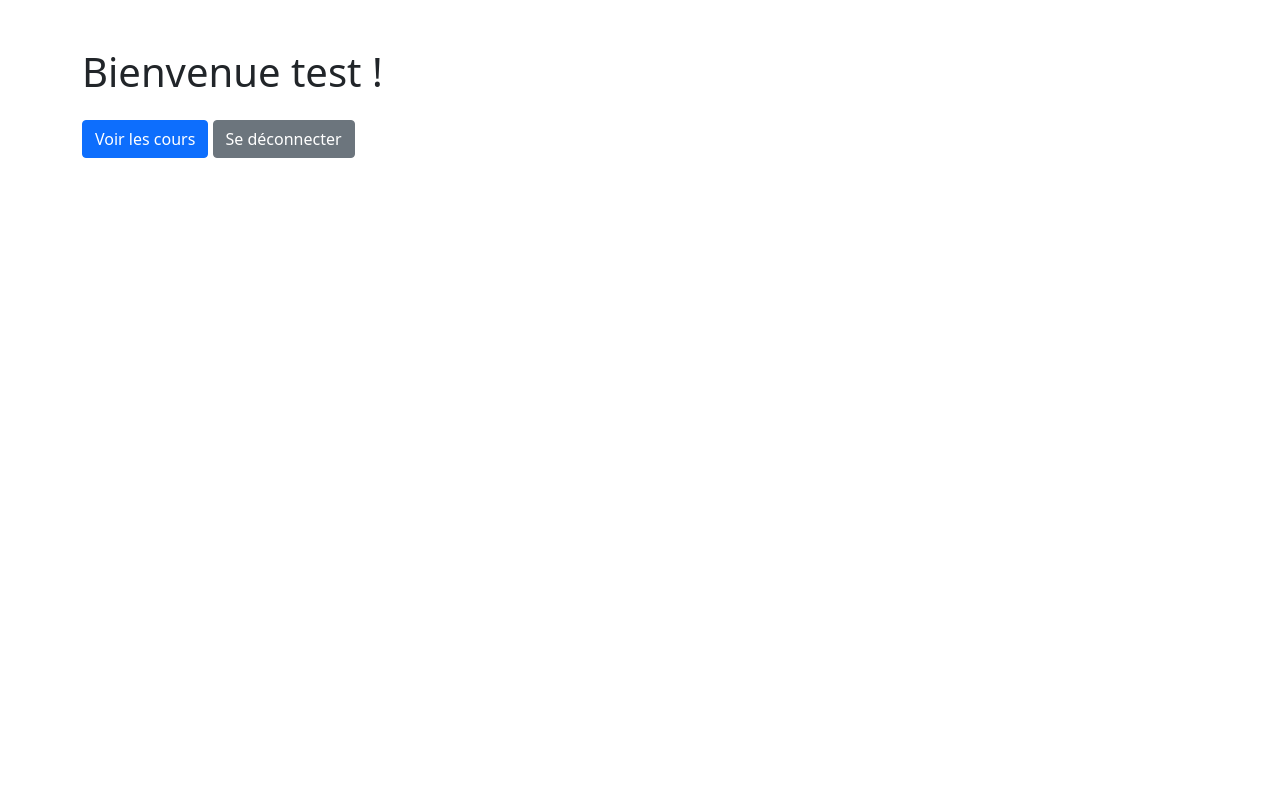
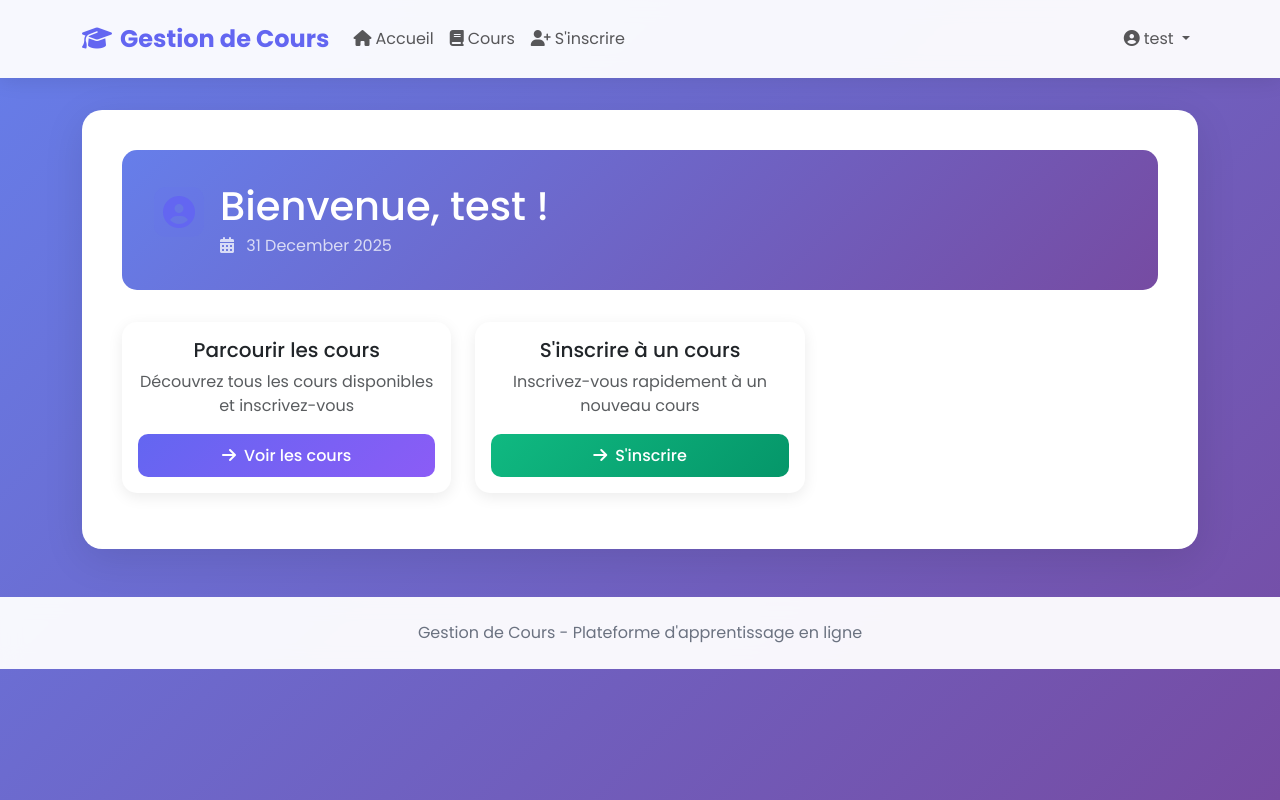
Before and after one commit to clemenbardin/python_avance, a Django app: page / in a window 1280 px wide. Run offline with Django 5.2, Linux system fonts and the light colour scheme; a user stored in the database is signed in.

Commit message:
[ADD] Refonte UI

```diff
--- a/gestion_de_cours/projet/templates/projet/accueil.html
+++ b/gestion_de_cours/projet/templates/projet/accueil.html
@@ -1,33 +1,110 @@
-<!DOCTYPE html>
-<html lang="fr">
-<head>
-    <meta charset="UTF-8">
-    <title>Accueil</title>
-    <link href="https://cdn.jsdelivr.net/npm/bootstrap@5.1.3/dist/css/bootstrap.min.css" rel="stylesheet">
-</head>
-<body>
-    <div class="container mt-5">
-        <h1>Bienvenue {{ user.username }} !</h1>
+{% extends 'projet/base.html' %}
 
-        {% if messages %}
-            {% for message in messages %}
-                <div class="alert alert-{{ message.tags }}">{{ message }}</div>
-            {% endfor %}
-        {% endif %}
+{% block title %}Accueil - Gestion de Cours{% endblock %}
 
-        {% if user.student_profile %}
-            <div class="card mt-4">
-                <div class="card-body">
-                    <h5>Votre profil étudiant</h5>
-                    <p><strong>Numéro d'étudiant :</strong> {{ user.student_profile.numero_etudiant }}</p>
-                    <p><strong>Niveau d'études :</strong> {{ user.student_profile.get_niveau_etudes_display }}</p>
-                    <p><strong>Date de naissance :</strong> {{ user.student_profile.date_naissance }}</p>
+{% block content %}
+<div class="row">
+    <div class="col-12">
+        <div class="profile-card">
+            <div class="d-flex align-items-center">
+                <div class="icon-wrapper icon-primary me-3">
+                    <i class="fas fa-user-circle fa-2x"></i>
+                </div>
+                <div>
+                    <h1 class="mb-1">Bienvenue, {{ user.username }} !</h1>
+                    <p class="mb-0 opacity-75">
+                        <i class="fas fa-calendar-alt me-2"></i>
+                        {{ user.date_joined|date:"d F Y" }}
+                    </p>
                 </div>
             </div>
-        {% endif %}
+        </div>
+    </div>
+</div>
 
-        <a href="{% url 'liste_cours' %}" class="btn btn-primary mt-3">Voir les cours</a>
-        <a href="{% url 'logout' %}" class="btn btn-secondary mt-3">Se déconnecter</a>
+{% if user.student_profile %}
+<div class="row mb-4">
+    <div class="col-12">
+        <div class="card">
+            <div class="card-header">
+                <i class="fas fa-id-card me-2"></i>Votre profil étudiant
+            </div>
+            <div class="card-body">
+                <div class="row">
+                    <div class="col-md-4 mb-3">
+                        <div class="stat-card">
+                            <div class="icon-wrapper icon-primary mx-auto mb-2">
+                                <i class="fas fa-hashtag"></i>
+                            </div>
+                            <h6 class="text-muted mb-1">Numéro d'étudiant</h6>
+                            <h4 class="stat-number">{{ user.student_profile.numero_etudiant }}</h4>
+                        </div>
+                    </div>
+                    <div class="col-md-4 mb-3">
+                        <div class="stat-card">
+                            <div class="icon-wrapper icon-info mx-auto mb-2">
+                                <i class="fas fa-graduation-cap"></i>
+                            </div>
+                            <h6 class="text-muted mb-1">Niveau d'études</h6>
+                            <h4 class="stat-number" style="font-size: 1.5rem;">{{ user.student_profile.get_niveau_etudes_display }}</h4>
+                        </div>
+                    </div>
+                    <div class="col-md-4 mb-3">
+                        <div class="stat-card">
+                            <div class="icon-wrapper icon-success mx-auto mb-2">
+                                <i class="fas fa-birthday-cake"></i>
+                            </div>
+                            <h6 class="text-muted mb-1">Date de naissance</h6>
+                            <h4 class="stat-number" style="font-size: 1.5rem;">{{ user.student_profile.date_naissance|date:"d/m/Y" }}</h4>
+                        </div>
+                    </div>
+                </div>
+            </div>
+        </div>
     </div>
-</body>
-</html>
+</div>
+{% endif %}
+
+<div class="row">
+    <div class="col-md-4 mb-3">
+        <div class="card course-card">
+            <div class="card-body text-center">
+                <h5 class="card-title">Parcourir les cours</h5>
+                <p class="card-text text-muted">Découvrez tous les cours disponibles et inscrivez-vous</p>
+                <a href="{% url 'liste_cours' %}" class="btn btn-primary w-100">
+                    <i class="fas fa-arrow-right me-2"></i>Voir les cours
+                </a>
+            </div>
+        </div>
+    </div>
+
+    <div class="col-md-4 mb-3">
+        <div class="card course-card">
+            <div class="card-body text-center">
+                <h5 class="card-title">S'inscrire à un cours</h5>
+                <p class="card-text text-muted">Inscrivez-vous rapidement à un nouveau cours</p>
+                <a href="{% url 'inscription_cours' %}" class="btn btn-success w-100">
+                    <i class="fas fa-arrow-right me-2"></i>S'inscrire
+                </a>
+            </div>
+        </div>
+    </div>
+
+    {% if perms.projet.can_publish_course %}
+    <div class="col-md-4 mb-3">
+        <div class="card course-card">
+            <div class="card-body text-center">
+                <div class="icon-wrapper icon-info mx-auto mb-3">
+                    <i class="fas fa-chart-bar fa-2x"></i>
+                </div>
+                <h5 class="card-title">Statistiques</h5>
+                <p class="card-text text-muted">Consultez les statistiques des cours</p>
+                <a href="#" class="btn btn-info w-100">
+                    <i class="fas fa-arrow-right me-2"></i>Voir les stats
+                </a>
+            </div>
+        </div>
+    </div>
+    {% endif %}
+</div>
+{% endblock %}
--- /dev/null
+++ b/gestion_de_cours/projet/templates/projet/base.html
@@ -0,0 +1,302 @@
+<!DOCTYPE html>
+<html lang="fr">
+<head>
+    <meta charset="UTF-8">
+    <meta name="viewport" content="width=device-width, initial-scale=1.0">
+    <title>{% block title %}Gestion de Cours{% endblock %}</title>
+
+    <!-- Bootstrap CSS -->
+    <link href="https://cdn.jsdelivr.net/npm/bootstrap@5.3.2/dist/css/bootstrap.min.css" rel="stylesheet">
+    <!-- Font Awesome -->
+    <link rel="stylesheet" href="https://cdnjs.cloudflare.com/ajax/libs/font-awesome/6.4.0/css/all.min.css">
+    <!-- Google Fonts -->
+    <link href="https://fonts.googleapis.com/css2?family=Poppins:wght@300;400;500;600;700&display=swap" rel="stylesheet">
+
+    <style>
+        :root {
+            --primary-color: #6366f1;
+            --secondary-color: #8b5cf6;
+            --success-color: #10b981;
+            --danger-color: #ef4444;
+            --warning-color: #f59e0b;
+            --info-color: #3b82f6;
+            --dark-color: #1f2937;
+            --light-color: #f9fafb;
+        }
+
+        * {
+            font-family: 'Poppins', sans-serif;
+        }
+
+        body {
+            background: linear-gradient(135deg, #667eea 0%, #764ba2 100%);
+            min-height: 100vh;
+            padding-bottom: 2rem;
+        }
+
+        .navbar {
+            background: rgba(255, 255, 255, 0.95) !important;
+            backdrop-filter: blur(10px);
+            box-shadow: 0 2px 20px rgba(0, 0, 0, 0.1);
+            padding: 1rem 0;
+        }
+
+        .navbar-brand {
+            font-weight: 700;
+            font-size: 1.5rem;
+            color: var(--primary-color) !important;
+        }
+
+        .main-container {
+            background: white;
+            border-radius: 20px;
+            box-shadow: 0 10px 40px rgba(0, 0, 0, 0.1);
+            padding: 2.5rem;
+            margin-top: 2rem;
+            margin-bottom: 2rem;
+        }
+
+        .card {
+            border: none;
+            border-radius: 15px;
+            box-shadow: 0 4px 15px rgba(0, 0, 0, 0.08);
+            transition: transform 0.3s ease, box-shadow 0.3s ease;
+            overflow: hidden;
+        }
+
+        .card:hover {
+            transform: translateY(-5px);
+            box-shadow: 0 8px 25px rgba(0, 0, 0, 0.15);
+        }
+
+        .card-header {
+            background: linear-gradient(135deg, var(--primary-color), var(--secondary-color));
+            color: white;
+            border: none;
+            padding: 1.25rem;
+            font-weight: 600;
+        }
+
+        .btn {
+            border-radius: 10px;
+            padding: 0.6rem 1.5rem;
+            font-weight: 500;
+            transition: all 0.3s ease;
+        }
+
+        .btn-primary {
+            background: linear-gradient(135deg, var(--primary-color), var(--secondary-color));
+            border: none;
+        }
+
+        .btn-primary:hover {
+            transform: translateY(-2px);
+            box-shadow: 0 5px 15px rgba(99, 102, 241, 0.4);
+        }
+
+        .btn-success {
+            background: linear-gradient(135deg, var(--success-color), #059669);
+            border: none;
+        }
+
+        .btn-info {
+            background: linear-gradient(135deg, var(--info-color), #2563eb);
+            border: none;
+        }
+
+        .form-control, .form-select {
+            border-radius: 10px;
+            border: 2px solid #e5e7eb;
+            padding: 0.75rem 1rem;
+            transition: all 0.3s ease;
+        }
+
+        .form-control:focus, .form-select:focus {
+            border-color: var(--primary-color);
+            box-shadow: 0 0 0 0.2rem rgba(99, 102, 241, 0.25);
+        }
+
+        .alert {
+            border-radius: 12px;
+            border: none;
+            padding: 1rem 1.5rem;
+        }
+
+        .badge {
+            padding: 0.5rem 1rem;
+            border-radius: 20px;
+            font-weight: 500;
+        }
+
+        .profile-card {
+            background: linear-gradient(135deg, #667eea 0%, #764ba2 100%);
+            color: white;
+            border-radius: 15px;
+            padding: 2rem;
+            margin-bottom: 2rem;
+        }
+
+        .stat-card {
+            background: white;
+            border-radius: 15px;
+            padding: 1.5rem;
+            text-align: center;
+            box-shadow: 0 4px 15px rgba(0, 0, 0, 0.08);
+        }
+
+        .stat-number {
+            font-size: 2.5rem;
+            font-weight: 700;
+            color: var(--primary-color);
+        }
+
+        .course-card {
+            height: 100%;
+        }
+
+        .course-card .card-body {
+            display: flex;
+            flex-direction: column;
+        }
+
+        .course-card .card-footer {
+            margin-top: auto;
+            background: transparent;
+            border-top: 1px solid #e5e7eb;
+            padding-top: 1rem;
+        }
+
+        .icon-wrapper {
+            width: 50px;
+            height: 50px;
+            border-radius: 12px;
+            display: flex;
+            align-items: center;
+            justify-content: center;
+            margin-bottom: 1rem;
+        }
+
+        .icon-primary {
+            background: rgba(99, 102, 241, 0.1);
+            color: var(--primary-color);
+        }
+
+        .icon-success {
+            background: rgba(16, 185, 129, 0.1);
+            color: var(--success-color);
+        }
+
+        .icon-info {
+            background: rgba(59, 130, 246, 0.1);
+            color: var(--info-color);
+        }
+
+        footer {
+            background: rgba(255, 255, 255, 0.95);
+            backdrop-filter: blur(10px);
+            padding: 1.5rem 0;
+            margin-top: 3rem;
+            text-align: center;
+            color: #6b7280;
+        }
+    </style>
+
+    {% block extra_css %}{% endblock %}
+</head>
+<body>
+    <!-- Navigation -->
+    {% block navbar %}
+    {% if user.is_authenticated %}
+    <nav class="navbar navbar-expand-lg navbar-light">
+        <div class="container">
+            <a class="navbar-brand" href="{% url 'accueil' %}">
+                <i class="fas fa-graduation-cap me-2"></i>Gestion de Cours
+            </a>
+            <button class="navbar-toggler" type="button" data-bs-toggle="collapse" data-bs-target="#navbarNav">
+                <span class="navbar-toggler-icon"></span>
+            </button>
+            <div class="collapse navbar-collapse" id="navbarNav">
+                <ul class="navbar-nav me-auto">
+                    <li class="nav-item">
+                        <a class="nav-link" href="{% url 'accueil' %}">
+                            <i class="fas fa-home me-1"></i>Accueil
+                        </a>
+                    </li>
+                    <li class="nav-item">
+                        <a class="nav-link" href="{% url 'liste_cours' %}">
+                            <i class="fas fa-book me-1"></i>Cours
+                        </a>
+                    </li>
+                    <li class="nav-item">
+                        <a class="nav-link" href="{% url 'inscription_cours' %}">
+                            <i class="fas fa-user-plus me-1"></i>S'inscrire
+                        </a>
+                    </li>
+                </ul>
+                <ul class="navbar-nav">
+                    {% if perms.projet.can_view_statistics %}
+                    <li class="nav-item">
+                        <a class="nav-link" href="#">
+                            <i class="fas fa-chart-bar me-1"></i>Statistiques
+                        </a>
+                    </li>
+                    {% endif %}
+                    <li class="nav-item dropdown">
+                        <a class="nav-link dropdown-toggle" href="#" id="navbarDropdown" role="button" data-bs-toggle="dropdown">
+                            <i class="fas fa-user-circle me-1"></i>{{ user.username }}
+                        </a>
+                        <ul class="dropdown-menu dropdown-menu-end">
+                            <li><a class="dropdown-item" href="{% url 'accueil' %}">
+                                <i class="fas fa-user me-2"></i>Mon profil
+                            </a></li>
+                            <li><hr class="dropdown-divider"></li>
+                            <li><a class="dropdown-item text-danger" href="{% url 'logout' %}">
+                                <i class="fas fa-sign-out-alt me-2"></i>Déconnexion
+                            </a></li>
+                        </ul>
+                    </li>
+                </ul>
+            </div>
+        </div>
+    </nav>
+    {% endif %}
+    {% endblock %}
+
+    <!-- Messages -->
+    {% if messages %}
+        <div class="container mt-3">
+            {% for message in messages %}
+                <div class="alert alert-{{ message.tags }} alert-dismissible fade show" role="alert">
+                    <i class="fas fa-{% if message.tags == 'success' %}check-circle{% elif message.tags == 'error' or message.tags == 'danger' %}exclamation-circle{% else %}info-circle{% endif %} me-2"></i>
+                    {{ message }}
+                    <button type="button" class="btn-close" data-bs-dismiss="alert"></button>
+                </div>
+            {% endfor %}
+        </div>
+    {% endif %}
+
+    <!-- Contenu principal -->
+    <div class="container">
+        <div class="main-container">
+            {% block content %}{% endblock %}
+        </div>
+    </div>
+
+    <!-- Footer -->
+    {% block footer %}
+    {% if user.is_authenticated %}
+    <footer class="container-fluid">
+        <div class="container">
+            <p class="mb-0">
+                Gestion de Cours - Plateforme d'apprentissage en ligne
+            </p>
+        </div>
+    </footer>
+    {% endif %}
+    {% endblock %}
+
+    <!-- Bootstrap JS -->
+    <script src="https://cdn.jsdelivr.net/npm/bootstrap@5.3.2/dist/js/bootstrap.bundle.min.js"></script>
+    {% block extra_js %}{% endblock %}
+</body>
+</html>
```
Also changed, not shown: gestion_de_cours/projet/templates/projet/inscription_cours.html (+52 -47 lines), gestion_de_cours/projet/templates/projet/liste_cours.html (+75 -44 lines), gestion_de_cours/projet/templates/projet/login.html (+52 -37 lines).
